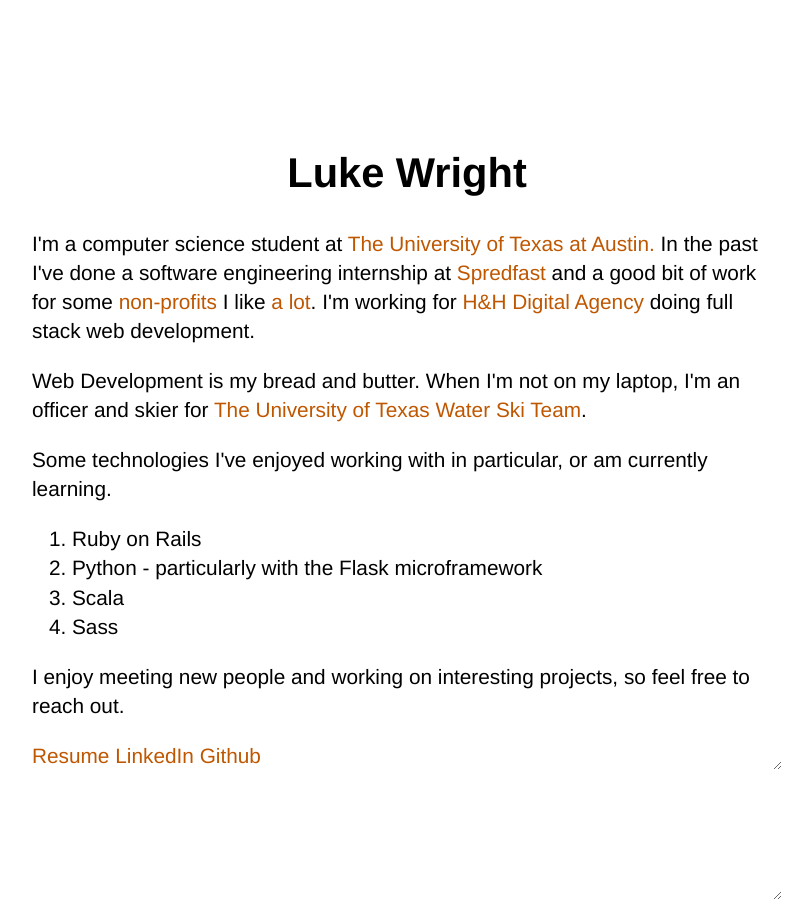
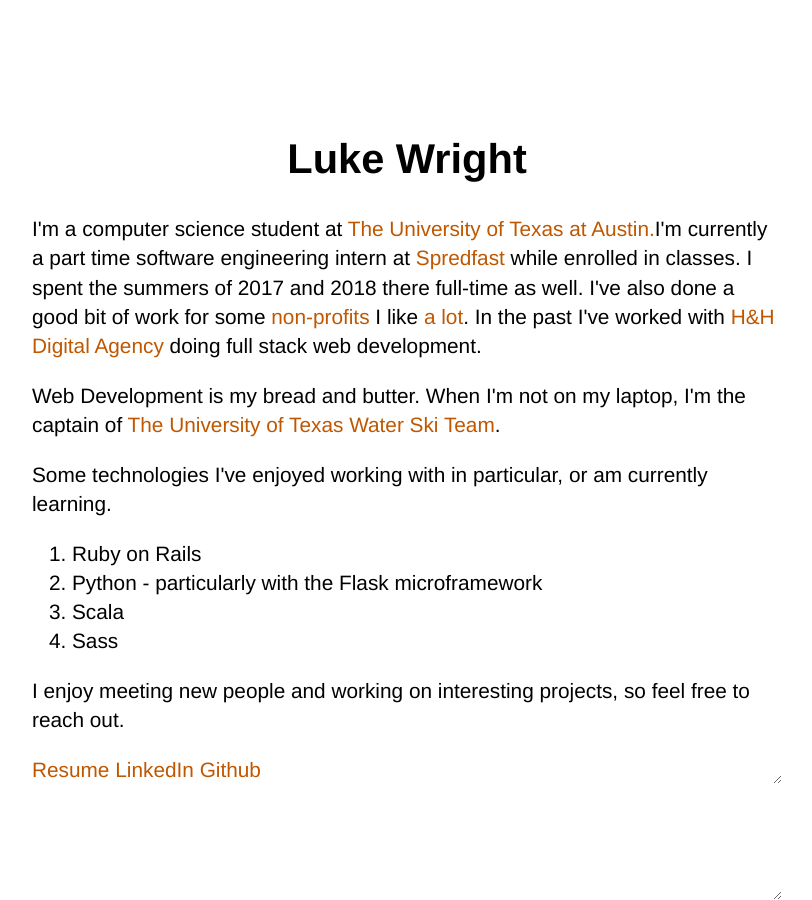
Before and after one commit to simplyluke/simplyluke.github.io, a Jekyll site: the page built from index.html, in a window 1280 px wide. Shown: the whole page, without its empty margins (233-1045 px from the left). Built offline with Jekyll 4.4.1, drawn with Linux system fonts in a browser that asks for light colours; Markdown is read by kramdown in place of the engine named in the settings.

Commit message:
Update index.html

```diff
--- a/index.html
+++ b/index.html
@@ -7,9 +7,9 @@ title: Luke Wright
 
     <h1>Luke Wright</h1>
     <p>
-    I'm a computer science student at <a href="http://www.utexas.edu/" target="_blank">The University of Texas at Austin.</a> In the past I've done a software engineering internship at <a href="https://spredfast.com/" target="_blank">Spredfast</a> and a good bit of work for some <a href="https://rainforestpartnership.org/" target="_blank">non-profits</a> I like <a href="http://balloonchallenge.org/" target="_blank">a lot</a>. I'm working for <a href="http://hnhdigitalagency.com/" target="_blank">H&H Digital Agency</a> doing full stack web development.
+    I'm a computer science student at <a href="http://www.utexas.edu/" target="_blank">The University of Texas at Austin.</a>I'm currently a part time software engineering intern at <a href="https://spredfast.com/" target="_blank">Spredfast</a> while enrolled in classes. I spent the summers of 2017 and 2018 there full-time as well. I've also done a good bit of work for some <a href="https://rainforestpartnership.org/" target="_blank">non-profits</a> I like <a href="http://balloonchallenge.org/" target="_blank">a lot</a>. In the past I've worked with <a href="http://hnhdigitalagency.com/" target="_blank">H&H Digital Agency</a> doing full stack web development.
     </p>
-    <p>Web Development is my bread and butter. When I'm not on my laptop, I'm an officer and skier for <a href="http://texaswaterski.org/">The University of Texas Water Ski Team</a>.</p>
+    <p>Web Development is my bread and butter. When I'm not on my laptop, I'm the captain of <a href="http://texaswaterski.org/">The University of Texas Water Ski Team</a>.</p>
     <p>
       Some technologies I've enjoyed working with in particular, or am currently learning.
     </p>
```
